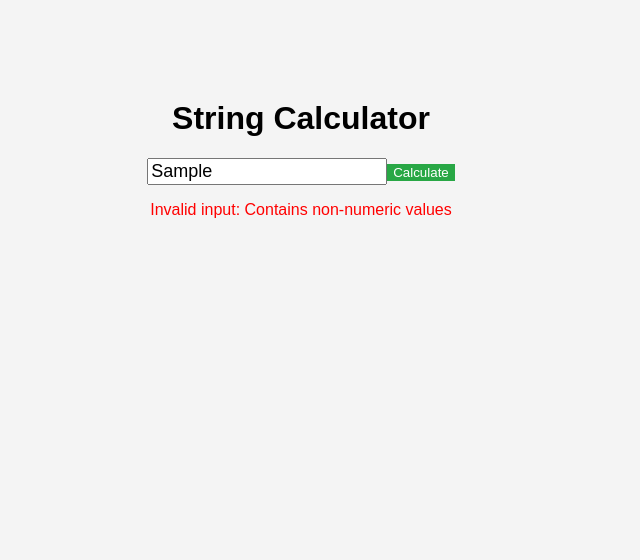
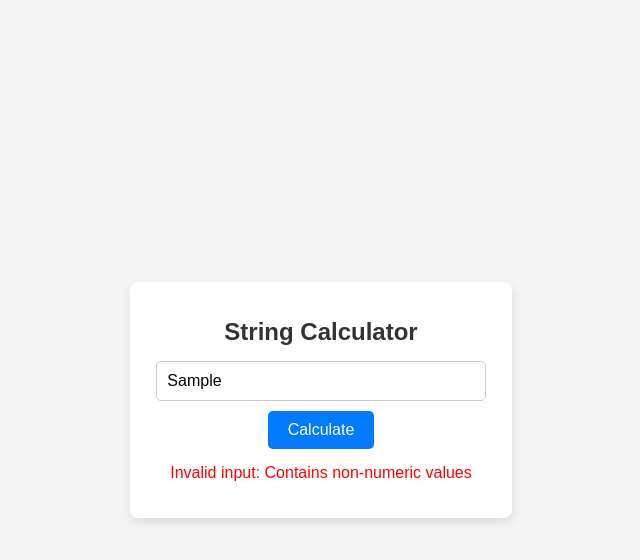
Before and after one commit to rpanchal292/react-string-calculator, a React (Create React App) app: page / in a window 1280 px wide. Both pictures are taken after typing "Sample" into the empty fields and a click on the button "Calculate". Shown: the top 560 px of the page, without its empty margins (339-979 px from the left). Built offline with nearby package versions, Linux system fonts and the light colour scheme.

Commit message:
set proper css

```diff
--- a/src/App.js
+++ b/src/App.js
@@ -1,4 +1,5 @@
 import React, { useState } from "react";
+import "./index.css"; // Import the CSS file
 
 const App = () => {
   const [inputValue, setInputValue] = useState("");
@@ -13,7 +14,6 @@ const App = () => {
 
     let separator = /,|\n/;
 
-    //  Handle custom delimiter format "//[delimiter]\n[numbers]"
     if (inputString.startsWith("//")) {
       const delimiterEnd = inputString.indexOf("\n");
       const delimiter = inputString.substring(2, delimiterEnd);
@@ -39,6 +39,7 @@ const App = () => {
 
   const handleCalculate = () => {
     try {
+      setError("");
       setResult(sumNumbers(inputValue));
     } catch (err) {
       setError(err.message);
@@ -47,7 +48,7 @@ const App = () => {
   };
 
   return (
-    <div style={{ textAlign: "center", marginTop: "50px" }}>
+    <div className="container">
       <h1>String Calculator</h1>
       <input
         type="text"
@@ -57,8 +58,8 @@ const App = () => {
       />
       <button onClick={handleCalculate}>Calculate</button>
 
-      {error && <p style={{ color: "red" }}>{error}</p>}
-      {result !== null && <h2>Result: {result}</h2>}
+      {error && <p className="error">{error}</p>}
+      {result !== null && <h2 className="result">Result: {result}</h2>}
     </div>
   );
 };
--- a/src/index.css
+++ b/src/index.css
@@ -1,19 +1,70 @@
+/* General Page Styling */
 body {
     font-family: Arial, sans-serif;
-    text-align: center;
     background-color: #f4f4f4;
     margin: 0;
-    padding: 50px;
+    padding: 0;
+    display: flex;
+    justify-content: center;
+    align-items: center;
+    height: 100vh;
   }
+
+  /* Container */
+  .container {
+    text-align: center;
+    background: white;
+    padding: 20px;
+    border-radius: 8px;
+    box-shadow: 0px 4px 10px rgba(0, 0, 0, 0.1);
+    max-width: 400px;
+    width: 100%;
+  }
+
+  /* Heading */
+  h1 {
+    font-size: 24px;
+    color: #333;
+    margin-bottom: 15px;
+  }
+
+  /* Input Field */
   input {
-    font-size: 18px;
+    width: 90%;
+    padding: 10px;
+    font-size: 16px;
+    border: 1px solid #ccc;
+    border-radius: 5px;
+    display: block;
+    margin: 0 auto 10px auto;
   }
+
+  /* Button */
   button {
-    background-color: #28a745;
+    background-color: #007bff;
     color: white;
     border: none;
+    padding: 10px 20px;
+    font-size: 16px;
+    border-radius: 5px;
     cursor: pointer;
+    transition: background 0.3s ease-in-out;
   }
+
   button:hover {
-    background-color: #218838;
+    background-color: #0056b3;
   }
+
+  /* Result Display */
+  .result {
+    color: green;
+    font-size: 20px;
+    margin-top: 15px;
+  }
+
+  /* Error Message */
+  .error {
+    color: red;
+    font-size: 16px;
+    margin-top: 15px;
+  }
```
